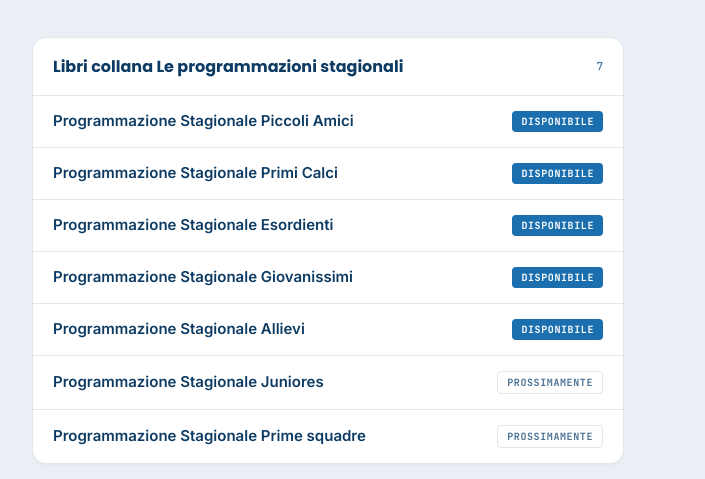
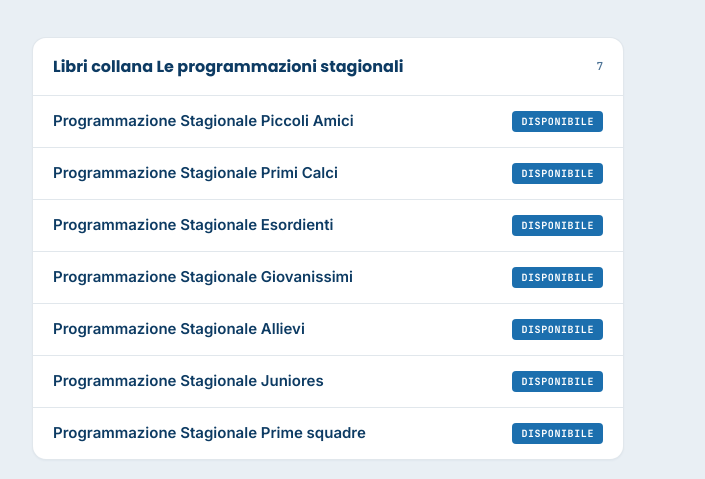
Before and after one commit to FwdStudio/hub, a plain HTML site: page index.html in a window 1280 px wide. Shown: the part 289-768 px from the top of the page, without its empty margins (312-1017 px from the left). Drawn offline with Linux system fonts and the light colour scheme.

Commit message:
Change status from 'soon' to 'live' for events

```diff
--- a/index.html
+++ b/index.html
@@ -301,14 +301,14 @@
     },
     {
       category: "Libri collana Le programmazioni stagionali",
-      status: "soon",
+      status: "live",
       title: "Programmazione Stagionale Juniores",
       description: "",
       link: "https://amzn.eu/d/06v4kqcA"
     },
     {
       category: "Libri collana Le programmazioni stagionali",
-      status: "soon",
+      status: "live",
       title: "Programmazione Stagionale Prime squadre",
       description: "",
       link: "https://amzn.eu/d/0bp0COBW"
```
